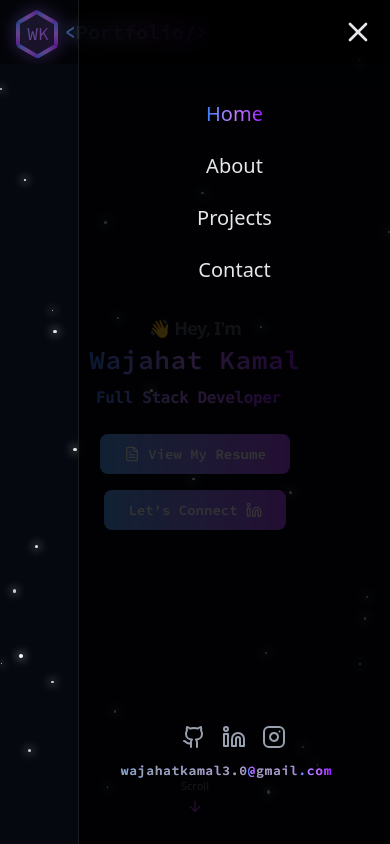
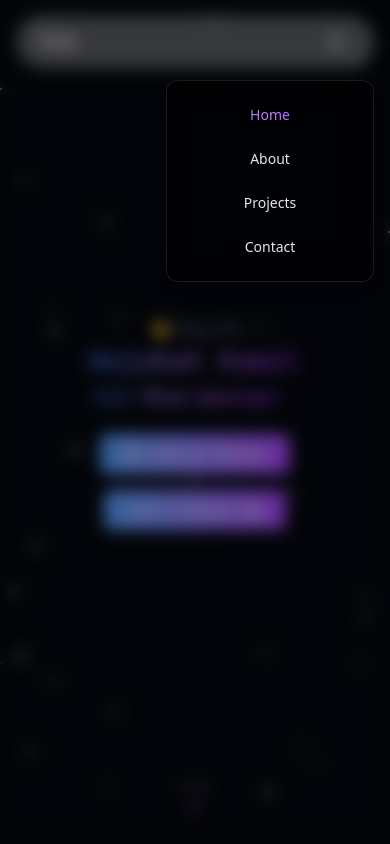
Before and after one commit to wajahat-kamal/Dev-Portfolio, a React (Vite) app: page / in a window 390 px wide. Both pictures are taken after a click on the button "Toggle menu". Shown: the top 844 px of the page. Built offline with nearby package versions, Linux system fonts and the light colour scheme.

Commit message:
Refactor Navbar component: streamline code by removing unused imports, enhance mobile menu functionality, and improve styling for better user experience and accessibility.

```diff
--- a/src/components/Navbar.jsx
+++ b/src/components/Navbar.jsx
@@ -1,212 +1,118 @@
-import React, { useEffect, useState } from "react";
-import { Github, Instagram, Linkedin, Menu, X } from "lucide-react";
+import { useEffect, useState } from "react";
+import { Menu, X } from "lucide-react";
+
+const navLinks = ["Home", "About", "Projects", "Contact"];
 
 const Navbar = () => {
   const [isOpen, setIsOpen] = useState(false);
   const [activeLink, setActiveLink] = useState("Home");
 
-  const navLinks = ["Home", "About", "Projects", "Contact"];
+  const handleToggle = () => setIsOpen((prev) => !prev);
 
-  const toggleMenu = () => setIsOpen(!isOpen);
-  const handleClick = (link) => {
+  const handleNavClick = (link) => {
     setActiveLink(link);
     setIsOpen(false);
   };
 
   useEffect(() => {
-    if (isOpen) {
-      document.body.style.overflow = "hidden";
-    } else {
-      document.body.style.overflow = "auto";
-    }
+    document.body.style.overflow = isOpen ? "hidden" : "auto";
     return () => {
       document.body.style.overflow = "auto";
     };
   }, [isOpen]);
 
   return (
-    <nav className="fixed top-0 left-0 w-full z-50 backdrop-blur-md bg-black/10">
-      <div className="max-w-7xl mx-auto px-4 sm:px-6 lg:px-15 lg:pr-23">
-        <div className="flex justify-between items-center h-16">
+    <div className="fixed inset-x-0 top-4 z-50 flex justify-center px-4">
+      <header className="w-full max-w-[950px] rounded-full bg-white/35 dark:bg-white/5 px-6 shadow-lg backdrop-blur-sm">
+        <nav className="flex items-center justify-between py-3 text-white">
           {/* -------- Logo -------- */}
           <a
-            href="#"
-            className="flex flex-row justify-center items-center gap-0 mt-0 md:mt-3"
+            href="/"
+            aria-label="Homepage"
+            className="text-xl font-mono font-semibold tracking-widest hover:opacity-90 transition-opacity"
           >
-            <div className="relative h-11 w-12 opacity-100">
-              <span
-                className="absolute h-12 w-10.5 flex justify-center items-center text-lg fira-code font-Header bg-gradient-to-r from-blue-500 via-purple-400 to-purple-600 bg-clip-text text-transparent"
-                style={{ transform: "translateX(1px) translateZ(0)" }}
-              >
-                WK
-              </span>
-
-              {/* Gradient Bars */}
-              <div
-                className="h-1 w-6 rounded bg-gradient-to-r from-blue-500 via-purple-400 to-purple-600"
-                style={{ transform: "translateY(5px) rotate(-30deg)" }}
-              ></div>
-              <div
-                className="h-1 w-6 rounded bg-gradient-to-r from-blue-500 via-purple-400 to-purple-600"
-                style={{
-                  transform: "translateX(-10px) translateY(18px) rotate(90deg)",
-                }}
-              ></div>
-              <div
-                className="h-1 w-6 rounded bg-gradient-to-r from-blue-500 via-purple-400 to-purple-600"
-                style={{ transform: "translateY(31px) rotate(30deg)" }}
-              ></div>
-              <div
-                className="h-1 w-6 rounded bg-gradient-to-r from-blue-500 via-purple-400 to-purple-600"
-                style={{
-                  transform: "translateX(19px) translateY(27px) rotate(-30deg)",
-                }}
-              ></div>
-              <div
-                className="h-1 w-6 rounded bg-gradient-to-r from-blue-500 via-purple-400 to-purple-600"
-                style={{
-                  transform: "translateX(19px) translateY(-10px) rotate(30deg)",
-                }}
-              ></div>
-              <div
-                className="h-1 w-6 rounded bg-gradient-to-r from-blue-500 via-purple-400 to-purple-600"
-                style={{
-                  transform: "translateX(28px) translateY(2px) rotate(90deg)",
-                }}
-              ></div>
-            </div>
-            <h1 className="fira-code text-xl md:text-[28px] font-bold text-transparent bg-clip-text bg-gradient-to-r from-blue-400 via-purple-400 to-purple-600">
-              {"<Portfolio/>"}
-            </h1>
+            <span className="font-[cursive]">WK</span>
           </a>
 
           {/* -------- Desktop Menu -------- */}
-          <div className="hidden md:flex items-center space-x-10">
-            {navLinks.map((link, index) => (
+          <div className="hidden md:flex items-center gap-x-6 text-sm">
+            {navLinks.map((link) => {
+              const isActive = activeLink === link;
+
+              return (
+                <a
+                  key={link}
+                  href={`#${link.toLowerCase()}`}
+                  onClick={() => handleNavClick(link)}
+                  aria-current={isActive ? "page" : undefined}
+                  className={`group relative font-mono font-medium transition-colors duration-300
+                    ${isActive ? "text-white" : "text-zinc-400 hover:text-white"}
+                  `}
+                >
+                  {link}
+                  <span
+                    className={`absolute left-0 -bottom-1 h-0.5 w-full
+                      bg-gradient-to-r from-blue-500 via-purple-400 to-purple-600
+                      origin-left transform transition-transform duration-300
+                      ${isActive ? "scale-x-100" : "scale-x-0 group-hover:scale-x-100"}
+                    `}
+                  />
+                </a>
+              );
+            })}
+          </div>
+
+          {/* -------- Mobile Toggle -------- */}
+          <button
+            onClick={handleToggle}
+            aria-label="Toggle menu"
+            aria-expanded={isOpen}
+            className="md:hidden text-gray-200 hover:text-white transition-colors z-[60]"
+          >
+            {isOpen ? <X size={28} /> : <Menu size={28} />}
+          </button>
+        </nav>
+      </header>
+
+      {/* -------- Mobile Overlay -------- */}
+      <div
+        onClick={() => setIsOpen(false)}
+        className={`fixed inset-0 bg-black/40 backdrop-blur-sm transition-opacity duration-300 md:hidden
+          ${isOpen ? "opacity-100 visible z-40" : "opacity-0 invisible"}
+        `}
+      />
+
+      {/* -------- Mobile Slide Menu -------- */}
+      <aside
+        className={`fixed top-20 right-4 w-52 rounded-xl bg-black/70 border border-white/10
+          backdrop-blur-xl shadow-lg transform transition-transform duration-300 ease-in-out md:hidden z-50
+          ${isOpen ? "translate-x-0" : "translate-x-full"}
+        `}
+      >
+        <div className="flex flex-col gap-2 p-4">
+          {navLinks.map((link) => {
+            const isActive = activeLink === link;
+
+            return (
               <a
                 key={link}
                 href={`#${link.toLowerCase()}`}
-                onClick={() => handleClick(link)}
-                className={`relative font-medium transition-all duration-300 fira-code
+                onClick={() => handleNavClick(link)}
+                className={`rounded-md px-3 py-2 text-sm transition
                   ${
-                    activeLink === link
+                    isActive
                       ? "text-transparent bg-clip-text bg-gradient-to-r from-blue-500 via-purple-400 to-purple-600"
                       : "text-gray-200 hover:text-transparent hover:bg-clip-text hover:bg-gradient-to-r hover:from-blue-500 hover:via-purple-400 hover:to-purple-600"
                   }
                 `}
               >
-                {index + 1}. {link}
-                <span
-                  className={`absolute left-0 -bottom-1 h-[2px] w-full bg-gradient-to-r from-blue-500 via-purple-400 to-purple-600 transition-transform duration-300 origin-left scale-x-0 ${
-                    activeLink === link
-                      ? "scale-x-100"
-                      : "group-hover:scale-x-100"
-                  }`}
-                />
+                {link}
               </a>
-            ))}
-          </div>
-
-          {/* -------- Mobile Menu Button -------- */}
-          <button
-            onClick={toggleMenu}
-            className="md:hidden text-gray-200 hover:text-white transition-colors duration-200 z-[60]"
-          >
-            {isOpen ? <X className="w-8 h-8" /> : <Menu className="w-8 h-8" />}
-          </button>
+            );
+          })}
         </div>
-      </div>
-
-      {/* -------- Overlay Background -------- */}
-      <div
-        onClick={() => setIsOpen(false)}
-        className={`fixed inset-0 bg-black/40 backdrop-blur-sm transition-opacity duration-500 ${
-          isOpen ? "opacity-100 visible z-40" : "opacity-0 invisible"
-        } md:hidden`}
-      ></div>
-
-      {/* -------- Mobile Slide Menu -------- */}
-      <div
-        className={`fixed top-0 right-0 h-screen w-[80%] flex justify-between flex-col items-center bg-black/80 backdrop-blur-md border-l border-white/10 transform transition-transform duration-500 ease-in-out ${
-          isOpen ? "translate-x-0" : "translate-x-full"
-        } md:hidden z-[50]`}
-      >
-        <div className="flex flex-col items-center justify-center space-y-6 pt-25">
-          {navLinks.map((link) => (
-            <a
-              key={link}
-              href={`#${link.toLowerCase()}`}
-              onClick={() => handleClick(link)}
-              className={`font-medium text-xl transition-all duration-300 ${
-                activeLink === link
-                  ? "text-transparent bg-clip-text bg-gradient-to-r from-blue-500 via-purple-400 to-purple-600"
-                  : "text-gray-200 hover:text-transparent hover:bg-clip-text hover:bg-gradient-to-r hover:from-blue-500 hover:via-purple-400 hover:to-purple-600"
-              }`}
-            >
-              {link}
-            </a>
-          ))}
-        </div>
-
-        <div className="flex flex-col justify-center items-center gap-3 pb-16">
-          <div className="flex flex-row items-center space-x-4">
-            {/* GitHub */}
-            <a
-              href="https://github.com/wajahat-kamal"
-              target="_blank"
-              rel="noreferrer"
-              className="text-gray-400 hover:text-purple-500 transition-colors duration-300"
-            >
-              <Github className="w-6 h-6 cursor-pointer" />
-            </a>
-
-            {/* LinkedIn */}
-            <a
-              href="https://www.linkedin.com/in/wajahat-kamal/"
-              target="_blank"
-              rel="noreferrer"
-              className="text-gray-400 hover:text-blue-500 transition-colors duration-300"
-            >
-              <Linkedin className="w-6 h-6 cursor-pointer" />
-            </a>
-
-            {/* Instagram */}
-            <a
-              href="https://www.instagram.com/"
-              target="_blank"
-              rel="noreferrer"
-              className="text-gray-400 hover:text-blue-500 transition-colors duration-300"
-            >
-              <Instagram className="w-6 h-6 cursor-pointer" />
-            </a>
-          </div>
-          <a
-            href="mailto:wajahatkamal3.0@gmail.com"
-            className="text-gray-400 mr-4 hover:text-transparent bg-clip-text
-                       bg-gradient-to-r from-blue-500 via-purple-400 to-purple-600 fira-code tracking-wider text-[13px] transition-all duration-300 hover:-translate-y-1"
-          >
-            <span className="font-semibold">
-              wajahatkamal3.0
-              <span
-                className="
-                       text-transparent bg-clip-text
-                       bg-gradient-to-r from-blue-500 via-purple-400 to-purple-600 fira-code "
-              >
-                @
-              </span>
-              gmail
-              <span
-                className="
-                       text-transparent bg-clip-text
-                       bg-gradient-to-r from-blue-500 via-purple-400 to-purple-600 fira-code "
-              >
-                .com
-              </span>
-            </span>
-          </a>
-        </div>
-      </div>
-    </nav>
+      </aside>
+    </div>
   );
 };
 
--- a/src/index.css
+++ b/src/index.css
@@ -1,4 +1,5 @@
 @import "tailwindcss";
+
 
 @theme {
   --color-border: hsl(var(--border));
@@ -169,7 +170,6 @@
          hover:scale-105;
 }
 
-
 @utility star {
   @apply absolute rounded-full bg-white;
   box-shadow: 0 0 10px 2px rgba(255, 255, 255, 0.4);
@@ -223,7 +223,6 @@
   font-family: "Source Code Pro", monospace;
 }
 
-
 @keyframes slide {
   0% {
     transform: translateX(0);
@@ -250,14 +249,39 @@
   animation: slide-reverse 20s linear infinite;
 }
 
-
 @keyframes gradient {
-  0% { background-position: 0% 50%; }
-  50% { background-position: 100% 50%; }
-  100% { background-position: 0% 50%; }
+  0% {
+    background-position: 0% 50%;
+  }
+  50% {
+    background-position: 100% 50%;
+  }
+  100% {
+    background-position: 0% 50%;
+  }
 }
 
 .animate-gradient {
   background-size: 200% 200%;
   animation: gradient 4s ease infinite;
 }
+
+::-webkit-scrollbar {
+  width: 6px;
+  height: 6px;
+}
+
+::-webkit-scrollbar-track {
+  background: #1e1e1e;
+  border-radius: 10px;
+}
+
+::-webkit-scrollbar-thumb {
+  background: #585656;
+  border-radius: 10px;
+  transition: background 0.3s ease;
+}
+
+::-webkit-scrollbar-thumb:hover {
+  background: #6a6a6a;
+}
```
